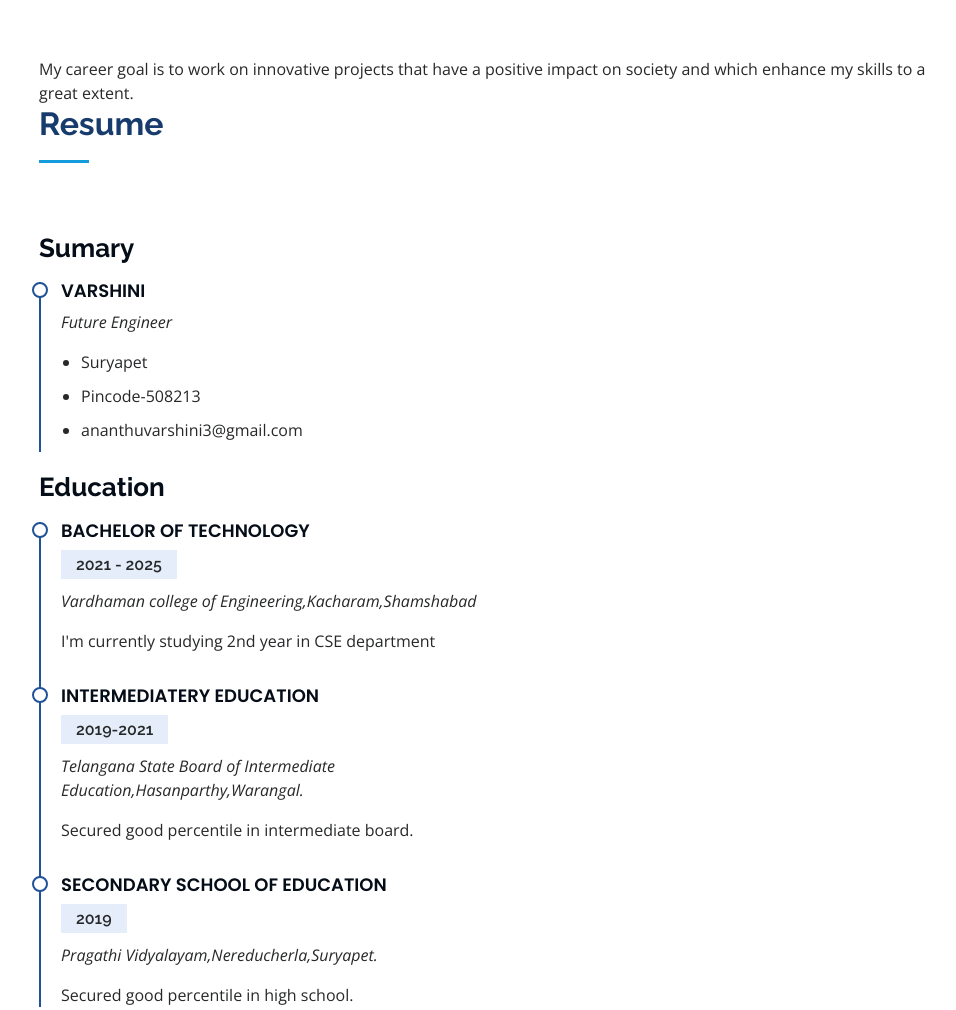
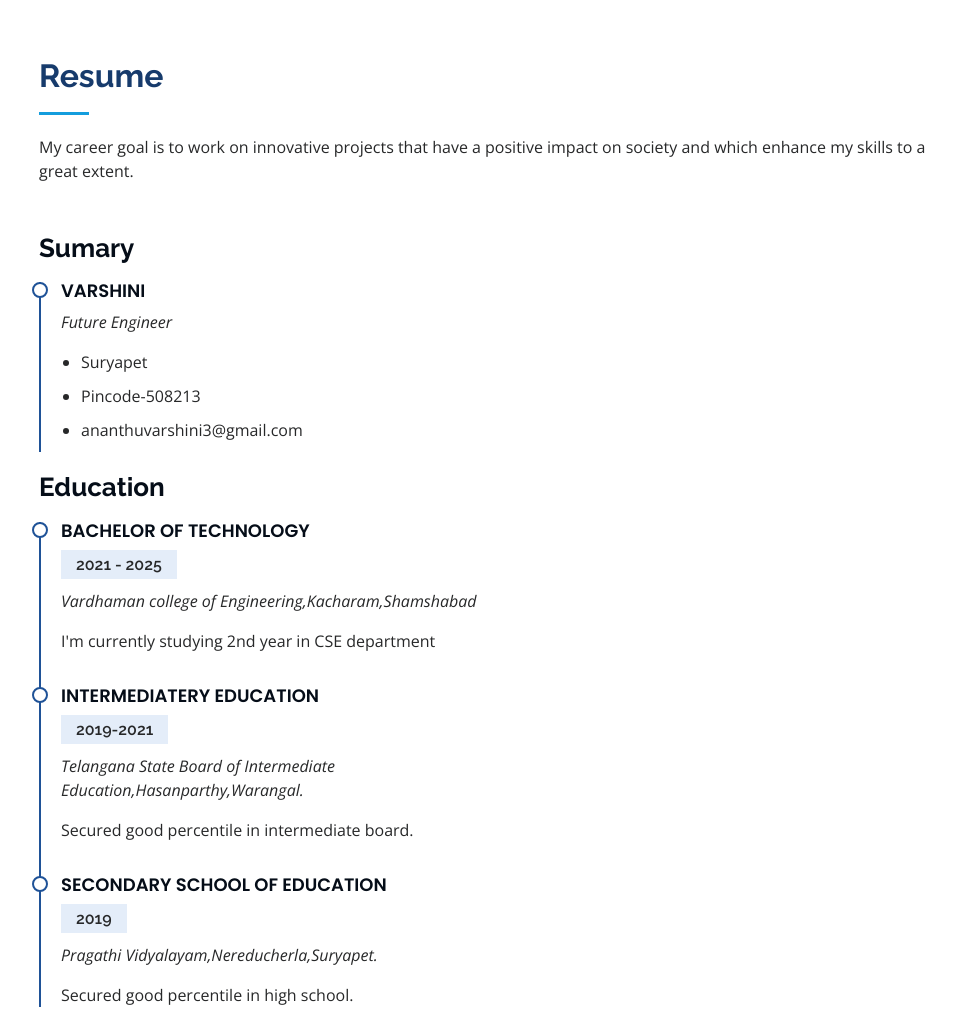
Before and after one commit to AnanthuVarshini/123, a plain HTML site: page index.html in a window 1280 px wide. Shown: the part 1706-2716 px from the top of the page, without its empty margins (291-1247 px from the left). Drawn offline with nearby package versions, Linux system fonts and the light colour scheme.

Commit message:
Update index.html

```diff
--- a/index.html
+++ b/index.html
@@ -193,10 +193,10 @@
     <!-- ======= Resume Section ======= -->
     <section id="resume" class="resume">
       <div class="container">
-       My career goal is to work on innovative projects that have a positive impact on society and which enhance my skills to a great extent.
+
         <div class="section-title">
           <h2>Resume</h2>
-          <p></p>
+          <p> My career goal is to work on innovative projects that have a positive impact on society and which enhance my skills to a great extent. </p>
         </div>
 
         <div class="row">
```
